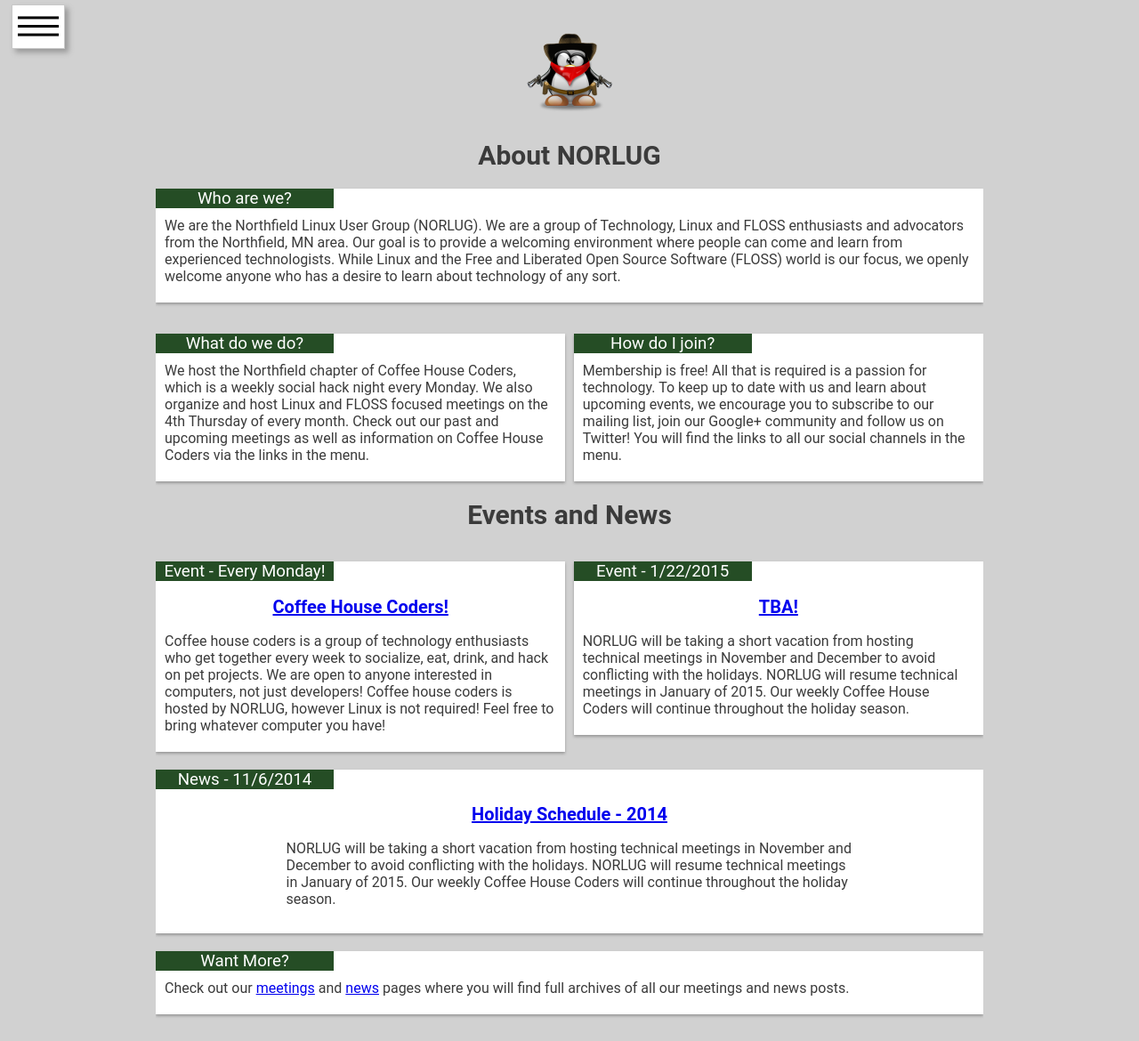
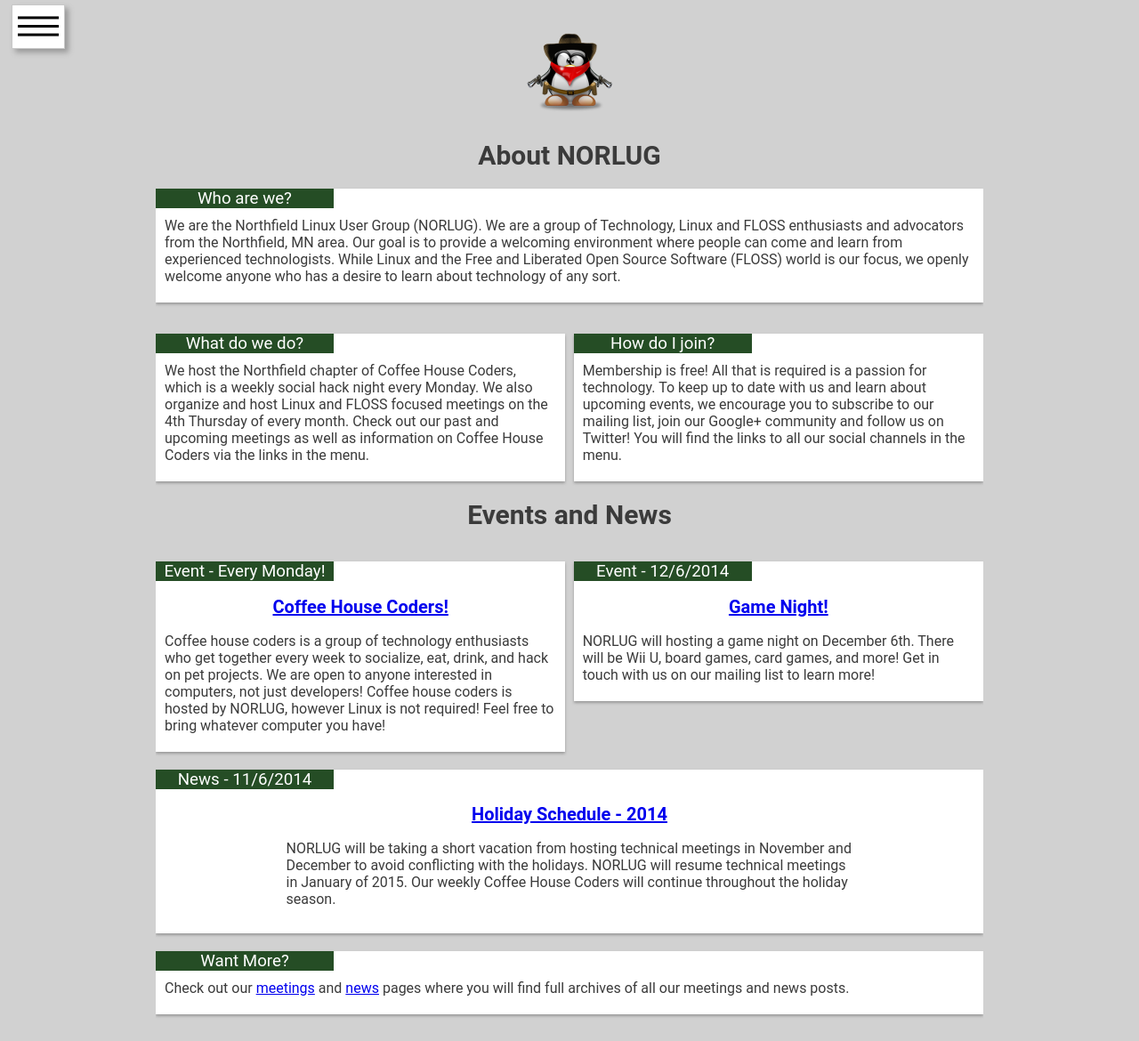
Before and after one commit to norlug/norlug.github.io, a Jekyll site: the page built from index.html, in a window 1280 px wide. Shown: the whole page at 89% size. Built offline with Jekyll 4.4.1, drawn with Linux system fonts in a browser that asks for light colours.

Commit message:
Added game night

```diff
--- a/index.html
+++ b/index.html
@@ -36,9 +36,9 @@
 </section>
 
 <section class="card right">
-        <h3 class="header left"> Event - 1/22/2015 </h3>
-        <h2><a href="/meetings">TBA!</a></h2>
-        <p class="content left">NORLUG will be taking a short vacation from hosting technical meetings in November and December to avoid conflicting with the holidays. NORLUG will resume technical meetings in January of 2015. Our weekly Coffee House Coders will continue throughout the holiday season.</p>
+        <h3 class="header left"> Event - 12/6/2014 </h3>
+        <h2><a href="/meetings">Game Night!</a></h2>
+        <p class="content left">NORLUG will hosting a game night on December 6th. There will be Wii U, board games, card games, and more! Get in touch with us on our mailing list to learn more! </p>
 </section>
 
 <p class="clear"></p>
```
